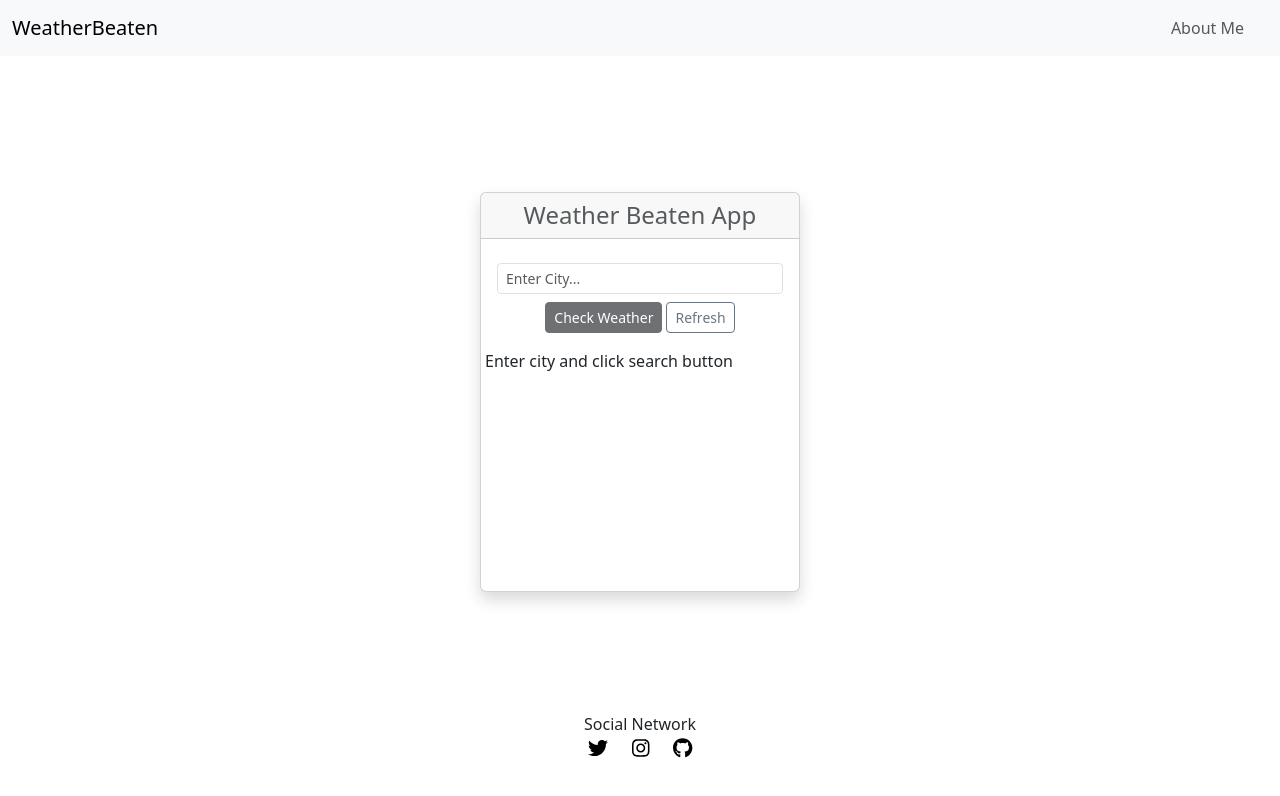
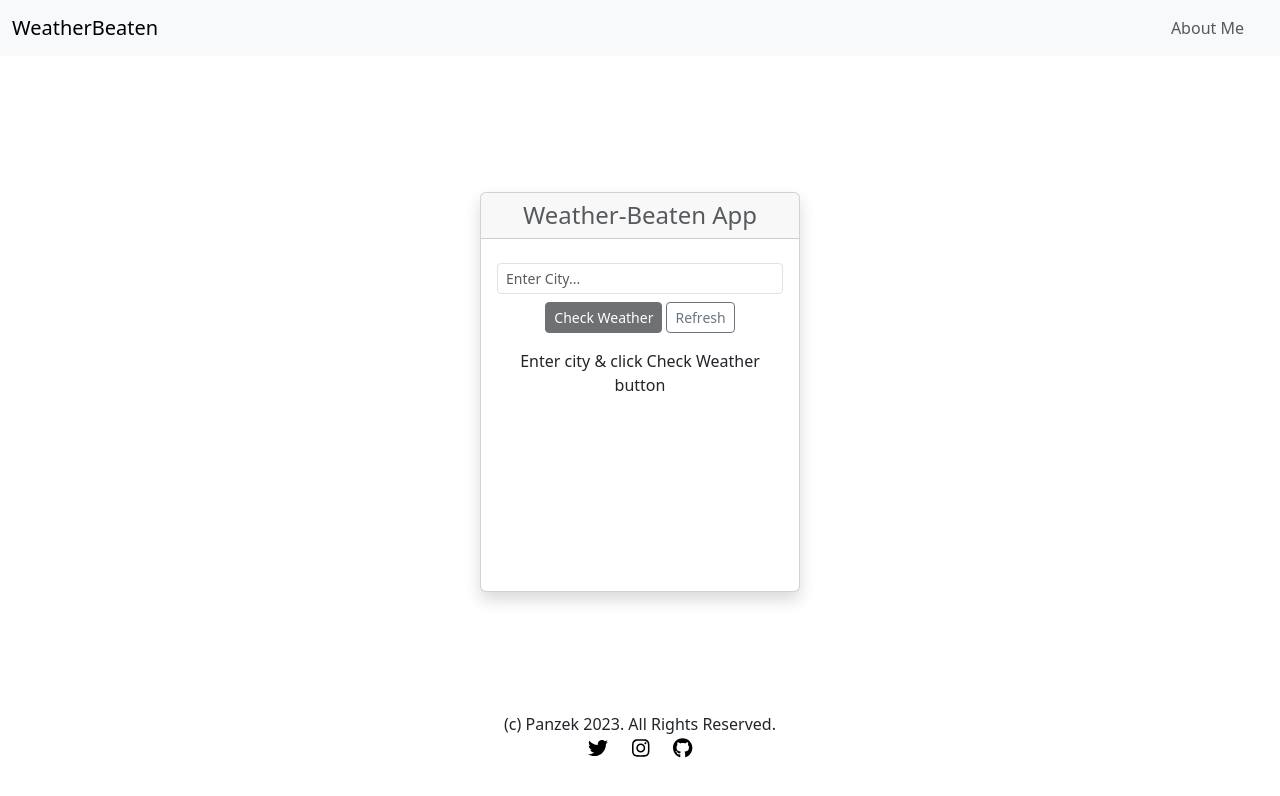
Before and after one commit to panzek/weather-beaten, a React (Create React App) app: page / in a window 1280 px wide. Shown: the top 796 px of the page. Built offline with nearby package versions, Linux system fonts and the light colour scheme; no server answers.

Commit message:
Update footer for copyright notice and style

```diff
--- a/src/App.js
+++ b/src/App.js
@@ -19,7 +19,7 @@ const App = () => {
         <Container className="col socials">
           <Row>
             <Col>
-              Social Network
+            (c) Panzek 2023. All Rights Reserved.
             </Col>
           </Row>
           <Row >
--- a/src/components/Weather.js
+++ b/src/components/Weather.js
@@ -76,7 +76,7 @@ const Weather = () => {
 
   return (
     <Card className="text-center shadow rounded" style={{ width: '20rem', height: '25rem' }}>
-      <Card.Header as="h4" className="text-muted mb-2">Weather Beaten App</Card.Header>
+      <Card.Header as="h4" className="text-muted mb-2">Weather-Beaten App</Card.Header>
       <Card.Body>
         <Card.Text>
         <Form.Control
@@ -122,7 +122,7 @@ const Weather = () => {
               </Col>
             </Row>
           </Row>
-          ) : <Row>Enter city and click search button</Row>
+          ) : <Row><Col>Enter city & click Check Weather button</Col></Row>
         }
         </Card.Text>
       </Card.Body>
```
